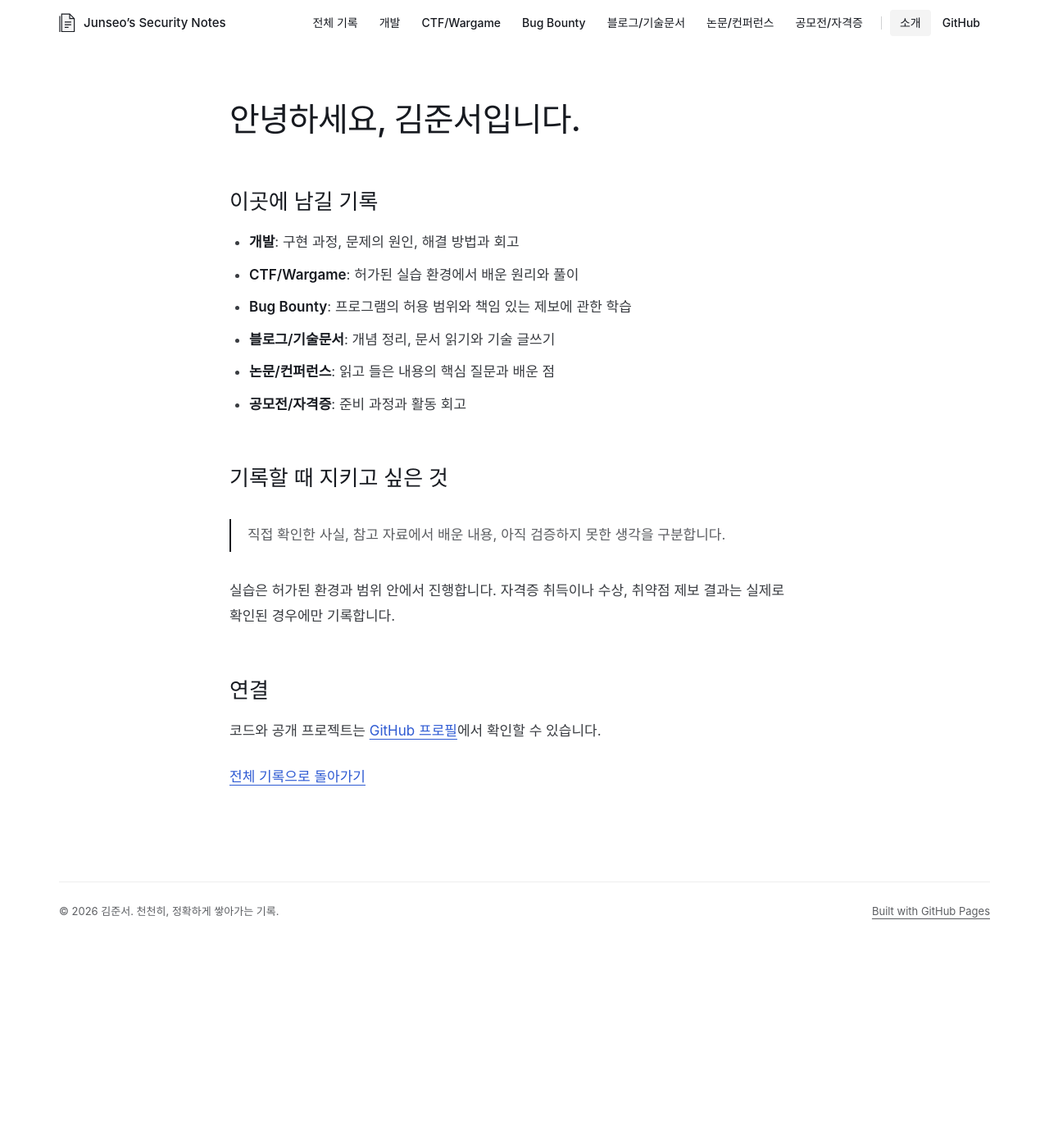
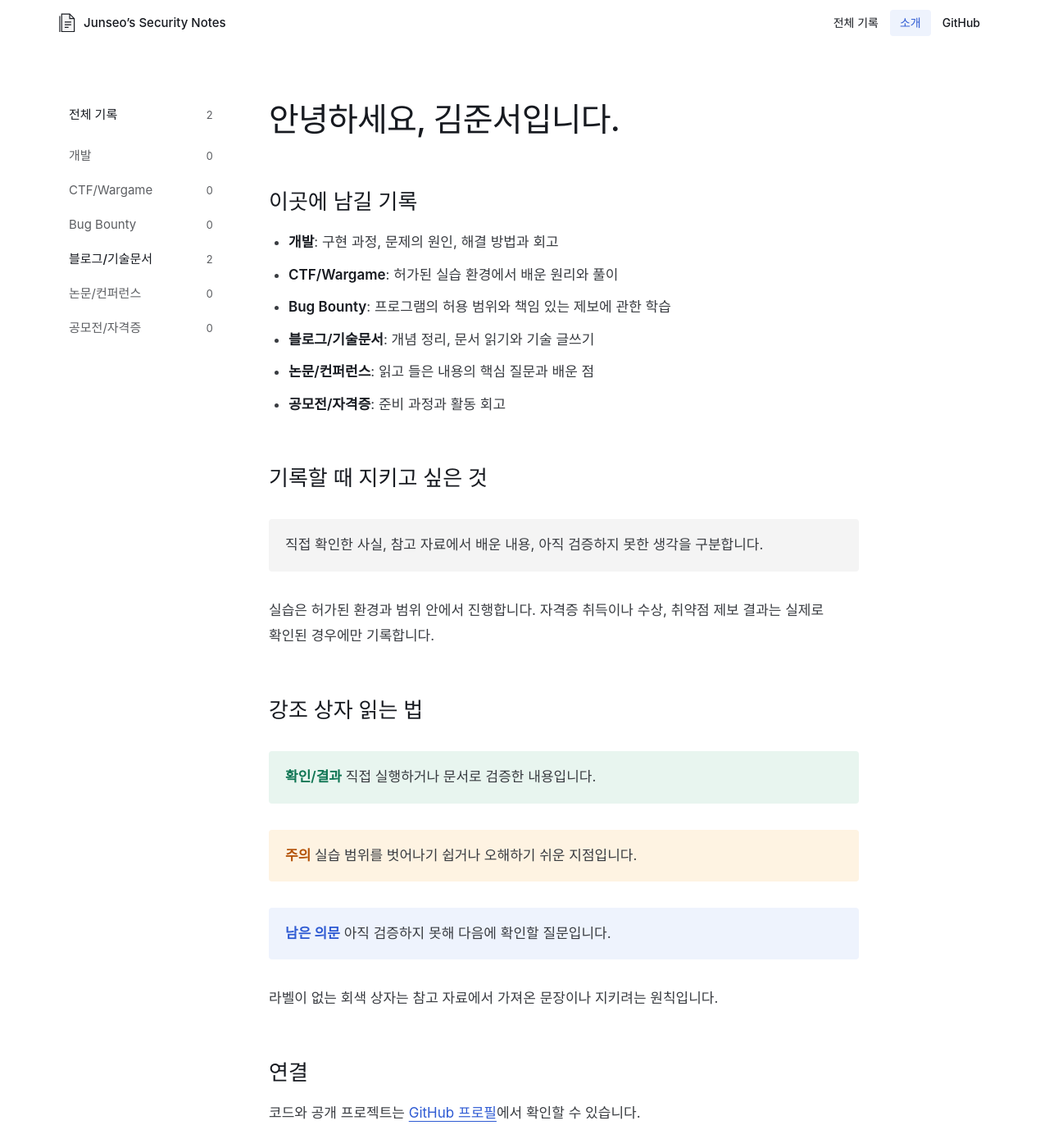
Before and after one commit to DongiveupJ/security-notes, a Jekyll site: the page built from about.md, in a window 1280 px wide and 1400 px high. Shown: the whole window at 82% size. Built offline with Jekyll 4.4.1, drawn with Linux system fonts in a browser that asks for light colours; some web fonts are replaced.

Commit message:
Move categories to a sidebar and add post-end navigation
Co-Authored-By: Claude Opus 5.5 <noreply@anthropic.com>

```diff
--- a/_layouts/default.html
+++ b/_layouts/default.html
@@ -11,24 +11,29 @@
   <link rel="stylesheet" crossorigin href="https://cdn.jsdelivr.net/gh/orioncactus/pretendard@v1.3.9/dist/web/variable/pretendardvariable-dynamic-subset.min.css">
   <script>document.documentElement.classList.add('js')</script>
   <style>
-    :root{--bg:#fff;--ash:#f4f4f4;--ink:#171a20;--body:#393c41;--muted:#5c5e62;--line:#eee;--line-strong:#d0d1d2;--blue:#3e6ae1;--link:#2f5bd3;--ease:.33s cubic-bezier(.5,0,0,.75)}
+    :root{--bg:#fff;--ash:#f4f4f4;--ink:#171a20;--body:#393c41;--muted:#5c5e62;--line:#eee;--line-strong:#d0d1d2;--blue:#3e6ae1;--link:#2f5bd3;--tint:#eef3fd;--tint-line:#d6e1fa;--ok:#0f7553;--ok-bg:#e8f5ef;--warn:#b45309;--warn-bg:#fef3e2;--ease:.33s cubic-bezier(.5,0,0,.75)}
     *{box-sizing:border-box}html{scroll-behavior:smooth}body{margin:0;background:var(--bg);color:var(--body);font-family:"Pretendard Variable",Pretendard,-apple-system,BlinkMacSystemFont,"Apple SD Gothic Neo","Malgun Gothic",sans-serif;font-size:16px;line-height:1.7;word-break:keep-all;overflow-wrap:anywhere;-webkit-font-smoothing:antialiased}
-    a{color:var(--link);text-decoration-thickness:1px;text-underline-offset:4px;transition:color var(--ease),background-color var(--ease)}a:hover{color:var(--ink)}a:focus-visible,button:focus-visible{outline:2px solid var(--blue);outline-offset:3px;border-radius:4px}[hidden]{display:none!important}
+    a{color:var(--link);text-decoration-thickness:1px;text-underline-offset:4px;transition:color var(--ease),background-color var(--ease)}a:hover{color:var(--ink)}a:focus-visible,button:focus-visible{outline:2px solid var(--blue);outline-offset:3px;border-radius:4px}[hidden]{display:none!important}::selection{background:var(--tint-line);color:var(--ink)}
     .skip{position:absolute;top:-100px;left:16px;background:var(--ink);color:#fff;padding:8px 16px;z-index:20}.skip:focus{top:8px}.skip:hover{color:#fff}
     .site-header{position:sticky;top:0;z-index:10;background:rgba(255,255,255,.75);-webkit-backdrop-filter:saturate(180%) blur(12px);backdrop-filter:saturate(180%) blur(12px)}.header-inner{max-width:1200px;margin:auto;min-height:56px;padding:0 32px;display:flex;align-items:center;justify-content:space-between;gap:24px}.brand{display:flex;align-items:center;gap:10px;color:var(--ink);text-decoration:none;font-size:15px;font-weight:500;white-space:nowrap}.brand:hover{color:var(--ink)}.brand svg{flex-shrink:0}
     .menu-toggle{display:none;background:transparent;border:0;color:var(--ink);font:inherit;font-size:14px;font-weight:500;padding:4px 12px;min-height:44px;border-radius:4px;cursor:pointer;transition:background-color var(--ease)}.menu-toggle:hover{background:var(--ash)}
-    .site-nav{display:flex;align-items:center;gap:2px}.site-nav a{color:var(--ink);text-decoration:none;font-size:14px;font-weight:500;line-height:1.2;padding:8px 12px;border-radius:4px;white-space:nowrap}.site-nav a:hover,.site-nav a[aria-current]{background:var(--ash);color:var(--ink)}.nav-label{display:none}.nav-sep{width:1px;height:16px;background:var(--line-strong);margin:0 8px}
-    .main{max-width:1200px;margin:auto;padding:0 32px}.hero{padding:88px 0 56px;max-width:720px}.hero h1{color:var(--ink);font-size:40px;line-height:1.3;font-weight:500;letter-spacing:-.02em;margin:0 0 20px}.hero p{margin:0;color:var(--muted);font-size:17px;line-height:1.8}.hero .manifesto{margin-top:24px;font-size:14px}
-    .records{padding:40px 0 0}.section-heading{display:flex;justify-content:space-between;align-items:baseline;gap:16px;padding-bottom:16px;border-bottom:1px solid var(--ink)}.section-heading h2{margin:0;color:var(--ink);font-size:24px;font-weight:500}.count{font-size:14px;color:var(--muted)}.category-lead{margin:16px 0 0;color:var(--muted);font-size:15px}.category-lead:empty{display:none}
-    .entry{padding:32px 0;border-bottom:1px solid var(--line);display:grid;grid-template-columns:160px minmax(0,1fr);gap:32px}.entry-meta{display:flex;flex-direction:column;gap:4px;font-size:14px;color:var(--muted)}.category-tag{color:var(--link);text-decoration:none;font-weight:500}.category-tag:hover{text-decoration:underline}.entry h3{margin:0 0 8px;font-size:22px;line-height:1.45;font-weight:500}.entry h3 a{color:var(--ink);text-decoration:none}.entry h3 a:hover{text-decoration:underline}.excerpt{margin:0 0 12px;color:var(--muted);font-size:16px;line-height:1.75;max-width:68ch}.read-link{font-size:14px;font-weight:500}
-    .empty{margin-top:24px;padding:40px;background:var(--ash);border-radius:4px}.empty h3{margin:0 0 8px;color:var(--ink);font-size:18px;font-weight:500}.empty p{margin:0;color:var(--muted);font-size:15px}.record-rule{margin-top:48px;padding:32px 0;display:grid;grid-template-columns:160px 1fr;gap:32px;font-size:14px;color:var(--muted)}.record-rule strong{color:var(--ink);font-weight:500}.record-rule p{margin:0;max-width:68ch}
-    .page-content{max-width:720px;margin:auto;padding:64px 0 24px;font-size:17px;line-height:1.85}.page-content h1{color:var(--ink);font-size:40px;line-height:1.3;font-weight:500;letter-spacing:-.02em;margin:0 0 24px}.page-content h2{color:var(--ink);font-size:26px;line-height:1.4;font-weight:500;margin:56px 0 16px}.page-content h3{color:var(--ink);font-size:20px;line-height:1.5;font-weight:500;margin:40px 0 12px}.page-content p{margin:0 0 24px}.page-content ul,.page-content ol{padding-left:24px;margin:0 0 24px}.page-content li{margin-bottom:8px}.page-content strong{color:var(--ink);font-weight:600}.page-content blockquote{margin:32px 0;padding:4px 0 4px 20px;border-left:2px solid var(--ink);color:var(--muted)}.page-content blockquote p{margin:0}
+    .site-nav{display:flex;align-items:center;gap:2px}.site-nav a{color:var(--ink);text-decoration:none;font-size:14px;font-weight:500;line-height:1.2;padding:8px 12px;border-radius:4px;white-space:nowrap}.site-nav a:hover{background:var(--ash);color:var(--ink)}.site-nav a[aria-current]{background:var(--tint);color:var(--link)}
+    .shell{max-width:1200px;margin:auto;padding:0 32px;display:grid;grid-template-columns:200px minmax(0,1fr);gap:56px}.main{min-width:0}
+    .sidebar{padding-top:64px}.side-nav{position:sticky;top:80px;display:flex;flex-direction:column;gap:2px}.side-nav a{display:flex;justify-content:space-between;align-items:center;gap:12px;min-height:40px;padding:8px 12px;border-radius:4px;color:var(--ink);text-decoration:none;font-size:15px;font-weight:500;line-height:1.3;transition:none}.side-nav a:first-child{margin-bottom:8px}.side-nav a:hover{background:var(--ash);color:var(--ink)}.side-nav a.is-empty{color:var(--muted);font-weight:400}.side-nav a[aria-current]{background:var(--tint);color:var(--link)}.side-count{font-size:13px;color:var(--muted);font-weight:400;font-variant-numeric:tabular-nums}.side-nav a[aria-current] .side-count{color:var(--link)}
+    .hero{padding:64px 0 56px}.hero>*{max-width:720px}.hero h1 em{font-style:normal;color:var(--blue)}.hero h1{color:var(--ink);font-size:60px;line-height:1.2;font-weight:600;letter-spacing:-.035em;margin:0 0 28px}.hero p{margin:0;color:var(--muted);font-size:17px;line-height:1.8}.hero .manifesto{margin-top:24px;font-size:14px;color:var(--ink);font-weight:500}
+    .records{padding:40px 0 0}.section-heading{display:flex;justify-content:space-between;align-items:baseline;gap:16px;padding-bottom:16px;border-bottom:2px solid var(--blue)}.section-heading h2{margin:0;color:var(--ink);font-size:24px;font-weight:500}.count{font-size:14px;color:var(--muted)}.category-lead{margin:16px 0 0;color:var(--muted);font-size:15px}.category-lead:empty{display:none}
+    .entry{padding:32px 0;border-bottom:1px solid var(--line);display:grid;grid-template-columns:160px minmax(0,1fr);gap:32px}.entry-meta{display:flex;flex-direction:column;gap:4px;font-size:14px;color:var(--muted);font-variant-numeric:tabular-nums}.category-tag{color:var(--link);text-decoration:none;font-weight:500}.category-tag:hover{text-decoration:underline}.entry h3{margin:0 0 8px;font-size:22px;line-height:1.45;font-weight:500}.entry h3 a{color:var(--ink);text-decoration:none}.entry h3 a:hover{text-decoration:underline}.excerpt{margin:0 0 12px;color:var(--muted);font-size:16px;line-height:1.75;max-width:68ch}.read-link{font-size:14px;font-weight:500}
+    .empty{margin-top:24px;padding:40px;border:1px dashed var(--line-strong);border-radius:4px}.empty h3{margin:0 0 8px;color:var(--ink);font-size:18px;font-weight:500}.empty p{margin:0;color:var(--muted);font-size:15px}.record-rule{margin-top:48px;padding:32px 0;display:grid;grid-template-columns:160px 1fr;gap:32px;font-size:14px;color:var(--muted)}.record-rule strong{color:var(--ink);font-weight:500}.record-rule p{margin:0;max-width:68ch}
+    .page-content{max-width:720px;padding:64px 0 24px;font-size:17px;line-height:1.85}.page-content h1{color:var(--ink);font-size:40px;line-height:1.3;font-weight:500;letter-spacing:-.02em;margin:0 0 24px}.page-content h2{color:var(--ink);font-size:26px;line-height:1.4;font-weight:500;margin:56px 0 16px}.page-content h3{color:var(--ink);font-size:20px;line-height:1.5;font-weight:500;margin:40px 0 12px}.page-content h4{color:var(--ink);font-size:17px;line-height:1.5;font-weight:600;margin:32px 0 8px}.page-content p{margin:0 0 24px}.page-content p,.page-content li{text-wrap:pretty}.page-content ul,.page-content ol{padding-left:24px;margin:0 0 24px}.page-content li{margin-bottom:8px}.page-content strong{color:var(--ink);font-weight:600}.page-content blockquote{margin:32px 0;padding:16px 20px;background:var(--ash);border-radius:4px;color:var(--body)}.page-content blockquote p{margin:0}.page-content blockquote p+p{margin-top:8px}.page-content blockquote.callout-ok{background:var(--ok-bg)}.page-content blockquote.callout-ok>p:first-child strong:first-child{color:var(--ok)}.page-content blockquote.callout-warn{background:var(--warn-bg)}.page-content blockquote.callout-q{background:var(--tint)}.page-content blockquote.callout-q>p:first-child strong:first-child{color:var(--link)}.page-content blockquote.callout-warn>p:first-child strong:first-child{color:var(--warn)}
     .post-header{padding-bottom:32px;margin-bottom:40px;border-bottom:1px solid var(--line)}.post-header h1{margin:16px 0}.post-meta{display:flex;flex-wrap:wrap;gap:16px;font-size:14px;color:var(--muted)}.back-link{font-size:14px}
-    .page-content code{font-family:ui-monospace,SFMono-Regular,Menlo,monospace;font-size:.86em;word-break:break-word}.page-content :not(pre)>code{background:var(--ash);color:var(--ink);border-radius:4px;padding:2px 6px}.page-content pre{background:var(--ash);padding:20px 24px;border-radius:4px;overflow-x:auto;max-width:100%;margin:0 0 24px;font-size:14px;line-height:1.7;word-break:normal;overflow-wrap:normal}.page-content pre code{word-break:normal}.page-content img{max-width:100%;height:auto}
-    .page-content table{display:block;overflow-x:auto;max-width:100%;border-collapse:collapse;margin:0 0 24px;font-size:15px}.page-content th,.page-content td{border-bottom:1px solid var(--line);padding:10px 16px;text-align:left;overflow-wrap:normal;min-width:8em}.page-content th{color:var(--ink);font-weight:500;border-bottom-color:var(--line-strong)}.page-content td code,.page-content th code{white-space:nowrap}
+    .category-tag,.read-link,.back-link,.post-more a{position:relative}.category-tag::after,.read-link::after,.back-link::after,.post-more a::after{content:"";position:absolute;inset:-14px -8px}
+    .post-end{margin-top:64px;padding-top:8px;border-top:1px solid var(--line)}.post-nav{display:grid;grid-template-columns:1fr 1fr;gap:24px}.post-nav a{display:flex;flex-direction:column;gap:4px;padding:20px 0;text-decoration:none;color:var(--ink)}.post-nav a:hover strong{text-decoration:underline}.post-nav .next{grid-column:2;text-align:right}.post-nav span{font-size:13px;color:var(--muted)}.post-nav strong{font-size:17px;line-height:1.5;font-weight:500}.post-more{margin:16px 0 0;font-size:15px;font-weight:500}
+    .page-content code{font-family:ui-monospace,SFMono-Regular,Menlo,monospace;font-size:.86em;word-break:break-word}.page-content :not(pre)>code{background:var(--ash);color:var(--ink);border-radius:4px;padding:2px 6px}.page-content pre{background:var(--ash);padding:20px 24px;border-radius:4px;overflow-x:auto;max-width:100%;margin:0 0 24px;font-size:14px;line-height:1.7;word-break:normal;overflow-wrap:normal}.page-content pre code{font-size:1em;word-break:normal}.highlight .k,.highlight .kd,.highlight .kn,.highlight .kc,.highlight .kr,.highlight .kt,.highlight .ow,.highlight .nb{color:var(--link)}.highlight .s,.highlight .s1,.highlight .s2,.highlight .sd,.highlight .se,.highlight .si,.highlight .sb{color:var(--ok)}.highlight .c,.highlight .c1,.highlight .cm,.highlight .ch,.highlight .cs,.highlight .cp{color:var(--muted);font-style:italic}.highlight .m,.highlight .mi,.highlight .mf,.highlight .mh{color:var(--warn)}.highlight .nf,.highlight .nc{color:var(--ink);font-weight:600}.page-content img{max-width:100%;height:auto}
+    .page-content table{display:block;overflow-x:auto;max-width:100%;border-collapse:collapse;margin:0 0 24px;font-size:15px}.page-content th,.page-content td{border-bottom:1px solid var(--line);padding:10px 16px;text-align:left;overflow-wrap:normal;min-width:8em}.page-content th{color:var(--ink);font-weight:600;border-bottom-color:var(--line-strong)}.page-content td code,.page-content th code{white-space:nowrap}
     .site-footer{width:calc(100% - 64px);max-width:1136px;margin:64px auto 0;padding:24px 0 40px;display:flex;justify-content:space-between;gap:16px;border-top:1px solid var(--line);font-size:13px;color:var(--muted)}.site-footer a{color:var(--muted)}.site-footer a:hover{color:var(--ink)}
-    @media(max-width:1080px){.header-inner{flex-wrap:wrap}.js .menu-toggle{display:inline-flex;align-items:center}.site-nav{flex-wrap:wrap;padding-bottom:8px}.js .site-nav{display:none;position:absolute;top:56px;left:0;right:0;background:#fff;flex-direction:column;align-items:stretch;flex-wrap:nowrap;padding:8px 16px 24px;border-bottom:1px solid var(--line)}.js .site-nav.open{display:flex}.js .site-nav a{padding:14px 12px;font-size:16px}.js .nav-sep{width:auto;height:1px;margin:8px 12px}.js .nav-label{display:block;padding:8px 12px 4px;font-size:13px;color:var(--muted)}}
-    @media(max-width:720px){.header-inner,.main{padding-left:16px;padding-right:16px}.hero{padding:48px 0 32px}.hero h1{font-size:30px}.hero p{font-size:16px}.records{padding-top:24px}.entry,.record-rule{grid-template-columns:1fr;gap:8px}.entry{padding:24px 0}.entry-meta{flex-direction:row;gap:12px}.entry h3{font-size:20px}.excerpt{font-size:15px}.empty{padding:28px 20px}.page-content{padding-top:40px;font-size:16.5px}.page-content h1{font-size:30px}.page-content h2{font-size:22px;margin-top:44px}.site-footer{width:calc(100% - 32px);flex-direction:column;gap:4px;margin-top:48px}}
+    @media(max-width:960px){.shell{grid-template-columns:minmax(0,1fr);gap:0}.sidebar{padding-top:16px;margin:0 -32px;border-bottom:1px solid var(--line)}.side-nav{position:static;flex-direction:row;overflow-x:auto;padding:0 32px 12px;gap:4px;scrollbar-width:none}.side-nav::-webkit-scrollbar{display:none}.side-nav a{flex-shrink:0;min-height:44px;white-space:nowrap;gap:8px}.side-nav a:first-child{margin-bottom:0}}
+    @media(max-width:479px){.header-inner{flex-wrap:wrap}.js .menu-toggle{display:inline-flex;align-items:center}.site-nav{flex-wrap:wrap;padding-bottom:8px}.js .site-nav{display:none;position:absolute;top:56px;left:0;right:0;background:#fff;flex-direction:column;align-items:stretch;flex-wrap:nowrap;padding:8px 16px 24px;border-bottom:1px solid var(--line)}.js .site-nav.open{display:flex}.js .site-nav a{padding:14px 12px;font-size:16px}}
+    @media(max-width:720px){.header-inner,.shell{padding-left:16px;padding-right:16px}.sidebar{margin:0 -16px}.side-nav{padding:0 16px 12px}.post-nav{grid-template-columns:1fr;gap:0}.post-nav .next{grid-column:1;text-align:left}.hero{padding:48px 0 32px}.hero h1{font-size:38px}.hero p{font-size:16px}.records{padding-top:24px}.entry,.record-rule{grid-template-columns:1fr;gap:8px}.entry{padding:24px 0}.entry-meta{flex-direction:row;gap:12px}.entry h3{font-size:20px}.excerpt{font-size:15px}.empty{padding:28px 20px}.page-content{padding-top:40px;font-size:16.5px}.page-content h1{font-size:30px}.page-content h2{font-size:22px;margin-top:44px}.site-footer{width:calc(100% - 32px);flex-direction:column;gap:4px;margin-top:48px}}
     @media(prefers-reduced-motion:reduce){html{scroll-behavior:auto}*{transition:none!important;animation:none!important}}
   </style>
 </head>
@@ -41,21 +46,27 @@
         <span>Junseo’s Security Notes</span>
       </a>
       <button class="menu-toggle" type="button" aria-expanded="false" aria-controls="site-nav">메뉴</button>
-      <nav class="site-nav" id="site-nav" aria-label="기록 카테고리">
-        <span class="nav-label">기록 보관함</span>
-        <a href="{{ '/' | relative_url }}" data-category-link="all" data-name="전체 기록" data-description="" {% if page.is_home %}aria-current="page"{% endif %}>전체 기록</a>
-        {% for category in site.category_index %}
-        <a href="{{ '/' | relative_url }}#category={{ category.slug }}" data-category-link="{{ category.slug }}" data-name="{{ category.name | escape }}" data-description="{{ category.description | escape }}">{{ category.name }}</a>
-        {% endfor %}
-        <span class="nav-sep" aria-hidden="true"></span>
+      <nav class="site-nav" id="site-nav" aria-label="사이트">
+        <a href="{{ '/' | relative_url }}" {% if page.is_home %}aria-current="page"{% endif %}>전체 기록</a>
         <a href="{{ '/about/' | relative_url }}" {% if page.url == '/about/' %}aria-current="page"{% endif %}>소개</a>
         <a href="https://github.com/{{ site.github_username }}" rel="me">GitHub</a>
       </nav>
     </div>
   </header>
-  <main class="main" id="main">
-    {% if page.is_home %}{{ content }}{% else %}<div class="page-content">{{ content }}</div>{% endif %}
-  </main>
+  {% assign current_category = page.categories | first %}
+  <div class="shell">
+    <aside class="sidebar">
+      <nav class="side-nav" aria-label="기록 카테고리">
+        <a href="{{ '/' | relative_url }}" data-category-link="all" data-name="전체 기록" data-description="" {% if page.is_home %}aria-current="true"{% endif %}><span>전체 기록</span><span class="side-count">{{ site.posts | size }}</span></a>
+        {% for category in site.category_index %}{% assign category_count = site.categories[category.slug] | size %}
+        <a href="{{ '/' | relative_url }}#category={{ category.slug }}" data-category-link="{{ category.slug }}" data-name="{{ category.name | escape }}" data-description="{{ category.description | escape }}"{% if category_count == 0 %} class="is-empty"{% endif %}{% if current_category == category.slug %} aria-current="true"{% endif %}><span>{{ category.name }}</span><span class="side-count">{{ category_count }}</span></a>
+        {% endfor %}
+      </nav>
+    </aside>
+    <main class="main" id="main">
+      {% if page.is_home %}{{ content }}{% else %}<div class="page-content">{{ content }}</div>{% endif %}
+    </main>
+  </div>
   <footer class="site-footer"><span>© {{ 'now' | date: '%Y' }} {{ site.author }}. 천천히, 정확하게 쌓아가는 기록.</span><a href="https://pages.github.com/">Built with GitHub Pages</a></footer>
   <script>
     (() => {
@@ -68,10 +79,22 @@
       }
       toggle.addEventListener('click', () => setMenu(toggle.getAttribute('aria-expanded') !== 'true'));
       nav.addEventListener('click', event => { if (event.target.closest('a')) setMenu(false); });
+      document.addEventListener('click', event => { if (nav.classList.contains('open') && !event.target.closest('.header-inner')) setMenu(false); });
+      nav.addEventListener('focusout', event => { if (nav.classList.contains('open') && !event.relatedTarget?.closest('.header-inner')) setMenu(false); });
       document.addEventListener('keydown', event => {
         if (event.key === 'Escape' && nav.classList.contains('open')) { setMenu(false); toggle.focus(); }
       });
     })();
+  </script>
+  <script>
+    document.querySelectorAll('.page-content blockquote').forEach(quote => {
+      const label = quote.querySelector('p:first-child > strong:first-child');
+      if (!label) return;
+      const text = label.textContent.trim();
+      if (/^(확인|결과)/.test(text)) quote.classList.add('callout-ok');
+      else if (/^주의/.test(text)) quote.classList.add('callout-warn');
+      else if (/^남은 의문/.test(text)) quote.classList.add('callout-q');
+    });
   </script>
   {% if page.is_home %}
   <script>
--- a/about.md
+++ b/about.md
@@ -21,6 +21,16 @@ description: 보안과 클라우드를 공부하는 김준서의 학습 기록
 
 실습은 허가된 환경과 범위 안에서 진행합니다. 자격증 취득이나 수상, 취약점 제보 결과는 실제로 확인된 경우에만 기록합니다.
 
+## 강조 상자 읽는 법
+
+> **확인/결과** 직접 실행하거나 문서로 검증한 내용입니다.
+
+> **주의** 실습 범위를 벗어나기 쉽거나 오해하기 쉬운 지점입니다.
+
+> **남은 의문** 아직 검증하지 못해 다음에 확인할 질문입니다.
+
+라벨이 없는 회색 상자는 참고 자료에서 가져온 문장이나 지키려는 원칙입니다.
+
 ## 연결
 
 코드와 공개 프로젝트는 [GitHub 프로필](https://github.com/DongiveupJ)에서 확인할 수 있습니다.
--- a/index.html
+++ b/index.html
@@ -5,7 +5,7 @@ is_home: true
 ---
 <div id="home-intro">
   <section class="hero" aria-label="블로그 소개">
-    <h1>이해한 만큼,<br>기록으로 남기기.</h1><p>개발하며 만난 문제, 보안을 공부하며 생긴 질문.<br>결과뿐 아니라 그 답에 도달한 과정까지 정리합니다.</p>
+    <h1>이해한 만큼,<br><em>기록</em>으로 남기기.</h1><p>개발하며 만난 문제, 보안을 공부하며 생긴 질문.<br>결과뿐 아니라 그 답에 도달한 과정까지 정리합니다.</p>
     <p class="manifesto">Knights Frontier 3기와 함께 시작하는 학습 기록</p>
   </section>
 </div>
@@ -24,7 +24,7 @@ is_home: true
     </div>
   </article>
   {% endfor %}
-  <div class="empty" id="empty-category" hidden><h3>아직 기록이 없습니다.</h3><p>이 주제의 학습과 활동을 하나씩 정리할 공간입니다.<br>위쪽 메뉴에서 다른 카테고리의 기록을 살펴볼 수 있습니다.</p></div>
+  <div class="empty" id="empty-category" hidden><h3>아직 기록이 없습니다.</h3><p>이 주제의 학습과 활동을 하나씩 정리할 공간입니다.<br>카테고리 목록에서 다른 주제의 기록을 살펴볼 수 있습니다.</p></div>
 </section>
 <aside class="record-rule" aria-label="기록 원칙"><strong>이 노트의 원칙</strong><p>직접 확인한 것과 아직 모르는 것을 구분합니다. 참고한 자료를 연결하고, 결과와 함께 시행착오도 남깁니다.</p></aside>
 <noscript><p>카테고리별 필터는 JavaScript를 사용합니다. 아래 글과 소개 페이지는 JavaScript 없이도 읽을 수 있습니다.</p></noscript>
```
Also changed, not shown: other parts of _layouts/default.html (+1 -1 lines), _layouts/post.html (+7 -0 lines).
